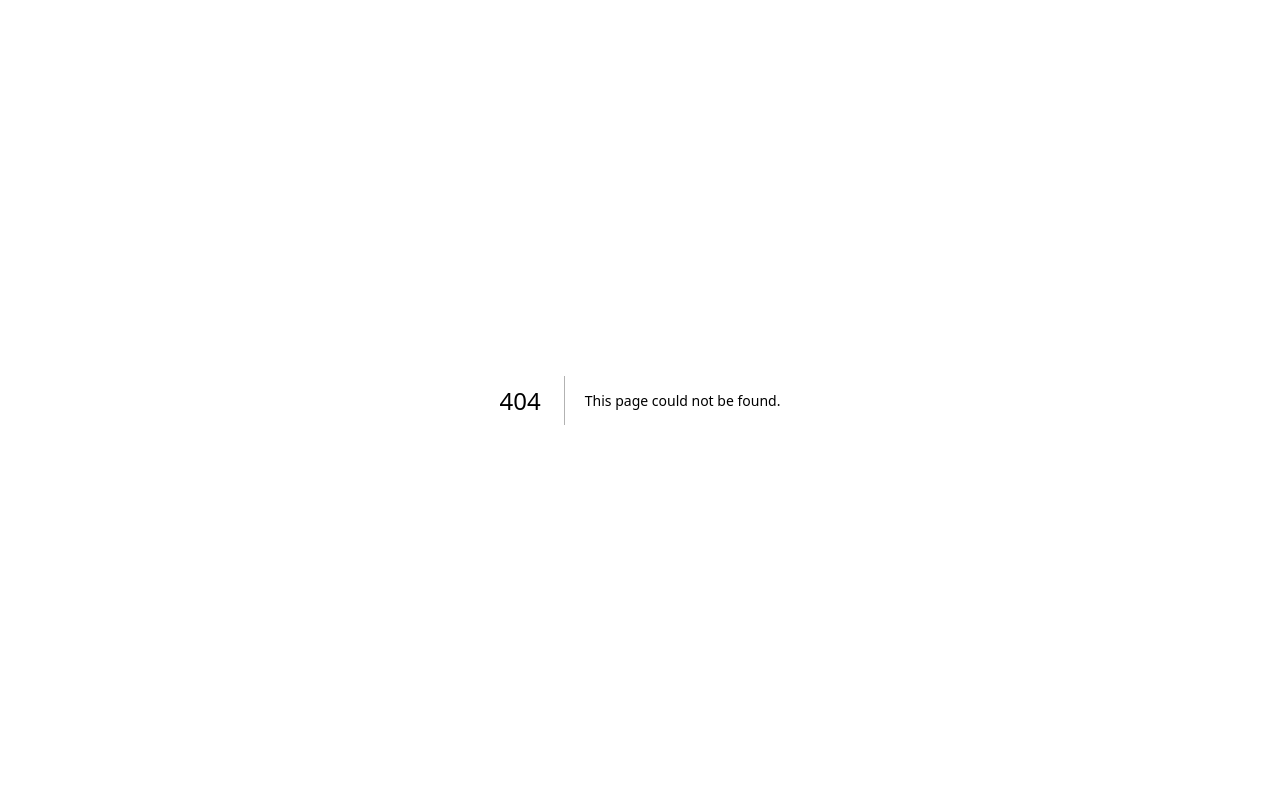
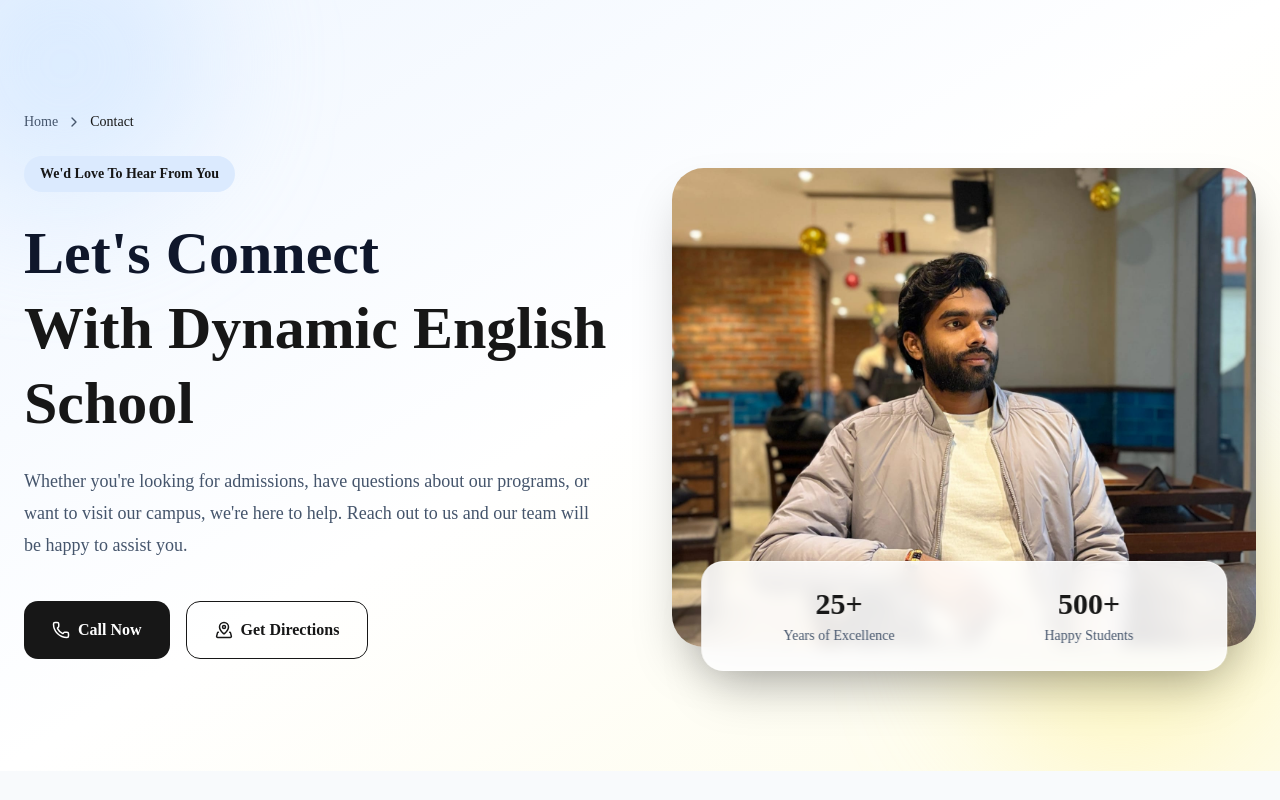
Before and after one commit to vishal290704/edu-portal-system, a Next.js app: page /contact in a window 1280 px wide. Before the commit this address had no page. Built offline with nearby package versions, Linux system fonts and the light colour scheme.

Commit message:
ContactHero component created for contact page

```diff
--- /dev/null
+++ b/app/contact/page.jsx
@@ -0,0 +1,17 @@
+import ContactHero from "@/components/contact/ContactHero";
+
+
+export const metadata = {
+  title: "Contact Us | Dynamic English School",
+  description:
+    "Get in touch with Dynamic English School for admissions, enquiries, campus visits, and more.",
+};
+
+export default function ContactPage() {
+  return (
+    <main className="overflow-hidden">
+      <ContactHero />
+
+    </main>
+  );
+}
--- /dev/null
+++ b/components/contact/ContactHero.jsx
@@ -0,0 +1,136 @@
+import Image from "next/image";
+import Link from "next/link";
+import { ChevronRight, Phone, MapPinned } from "lucide-react";
+
+export default function ContactHero() {
+  return (
+    <section className="relative overflow-hidden bg-gradient-to-br from-blue-50 via-white to-yellow-50 py-20 lg:py-28">
+      {/* Background Blur */}
+      <div className="absolute -top-20 -left-20 h-72 w-72 rounded-full bg-blue-200/40 blur-3xl" />
+      <div className="absolute bottom-0 right-0 h-80 w-80 rounded-full bg-yellow-200/40 blur-3xl" />
+
+      <div className="container relative z-10 mx-auto px-6">
+
+        {/* Breadcrumb */}
+
+        <div className="mb-6 flex items-center text-sm text-slate-600">
+
+          <Link
+            href="/"
+            className="transition hover:text-primary"
+          >
+            Home
+          </Link>
+
+          <ChevronRight className="mx-2 h-4 w-4" />
+
+          <span className="font-medium text-primary">
+            Contact
+          </span>
+
+        </div>
+
+        <div className="grid items-center gap-16 lg:grid-cols-2">
+
+          {/* Left */}
+
+          <div>
+
+            <span className="inline-flex rounded-full bg-blue-100 px-4 py-2 text-sm font-semibold text-primary">
+              We'd Love To Hear From You
+            </span>
+
+            <h1 className="mt-6 text-4xl font-extrabold leading-tight text-slate-900 md:text-5xl lg:text-6xl">
+              Let's Connect
+              <span className="block text-primary">
+                With Dynamic English School
+              </span>
+            </h1>
+
+            <p className="mt-6 max-w-xl text-lg leading-8 text-slate-600">
+              Whether you're looking for admissions, have questions about our
+              programs, or want to visit our campus, we're here to help. Reach
+              out to us and our team will be happy to assist you.
+            </p>
+
+            <div className="mt-10 flex flex-wrap gap-4">
+
+              <Link
+                href="tel:+919653087078"
+                className="inline-flex items-center gap-2 rounded-xl bg-primary px-7 py-4 font-semibold text-white transition hover:-translate-y-1 hover:shadow-xl"
+              >
+                <Phone size={18} />
+                Call Now
+              </Link>
+
+              <Link
+                href="#contact-info"
+                className="inline-flex items-center gap-2 rounded-xl border border-primary px-7 py-4 font-semibold text-primary transition hover:bg-primary hover:text-white"
+              >
+                <MapPinned size={18} />
+                Get Directions
+              </Link>
+
+            </div>
+
+          </div>
+
+          {/* Right */}
+
+          <div className="relative">
+
+            <div className="overflow-hidden rounded-[32px] shadow-2xl">
+
+              <Image
+                src="/images/hero-school.jpeg"
+                alt="Dynamic English School"
+                width={700}
+                height={550}
+                priority
+                className="h-full w-full object-cover"
+              />
+
+            </div>
+
+            {/* Floating Card */}
+
+            <div className="absolute -bottom-6 left-1/2 w-[90%] -translate-x-1/2 rounded-3xl border border-white/60 bg-white/90 p-6 shadow-2xl backdrop-blur">
+
+              <div className="grid grid-cols-2 gap-6 text-center">
+
+                <div>
+
+                  <h3 className="text-3xl font-bold text-primary">
+                    25+
+                  </h3>
+
+                  <p className="mt-1 text-sm text-slate-600">
+                    Years of Excellence
+                  </p>
+
+                </div>
+
+                <div>
+
+                  <h3 className="text-3xl font-bold text-primary">
+                    500+
+                  </h3>
+
+                  <p className="mt-1 text-sm text-slate-600">
+                    Happy Students
+                  </p>
+
+                </div>
+
+              </div>
+
+            </div>
+
+          </div>
+
+        </div>
+
+      </div>
+    </section>
+  );
+}
--- /dev/null
+++ b/constants/contact.js
@@ -0,0 +1,61 @@
+export const contactInfo = {
+  schoolName: "Dynamic English School",
+
+  address: "Phulwariya, Varanasi, Uttar Pradesh",
+
+  phone: "+91 96530 87078",
+
+  email: "desvaranasi001@gmail.com",
+
+  officeHours: "Monday - Saturday • 08:00 AM - 04:00 PM",
+
+  // Google Map Embed URL
+  googleMapsEmbed: "",
+
+  // Google Maps Directions URL
+  directionsLink: "",
+
+  socialLinks: {
+    facebook: "",
+    instagram: "",
+    youtube: "",
+    linkedin: "",
+  },
+};
+
+export const contactCards = [
+  {
+    title: "Visit Our Campus",
+    description:
+      "Come and explore our campus, classrooms, and learning environment.",
+  },
+  {
+    title: "Call Us",
+    description:
+      "Speak directly with our admission team for guidance and enquiries.",
+  },
+  {
+    title: "Email Us",
+    description:
+      "Send us your questions and we'll respond as soon as possible.",
+  },
+  {
+    title: "Office Hours",
+    description:
+      "Our admission office is available during school working hours.",
+  },
+];
+
+export const admissionClasses = [
+  "Nursery",
+  "L.K.G.",
+  "U.K.G.",
+  "Class I",
+  "Class II",
+  "Class III",
+  "Class IV",
+  "Class V",
+  "Class VI",
+  "Class VII",
+  "Class VIII",
+];
```
